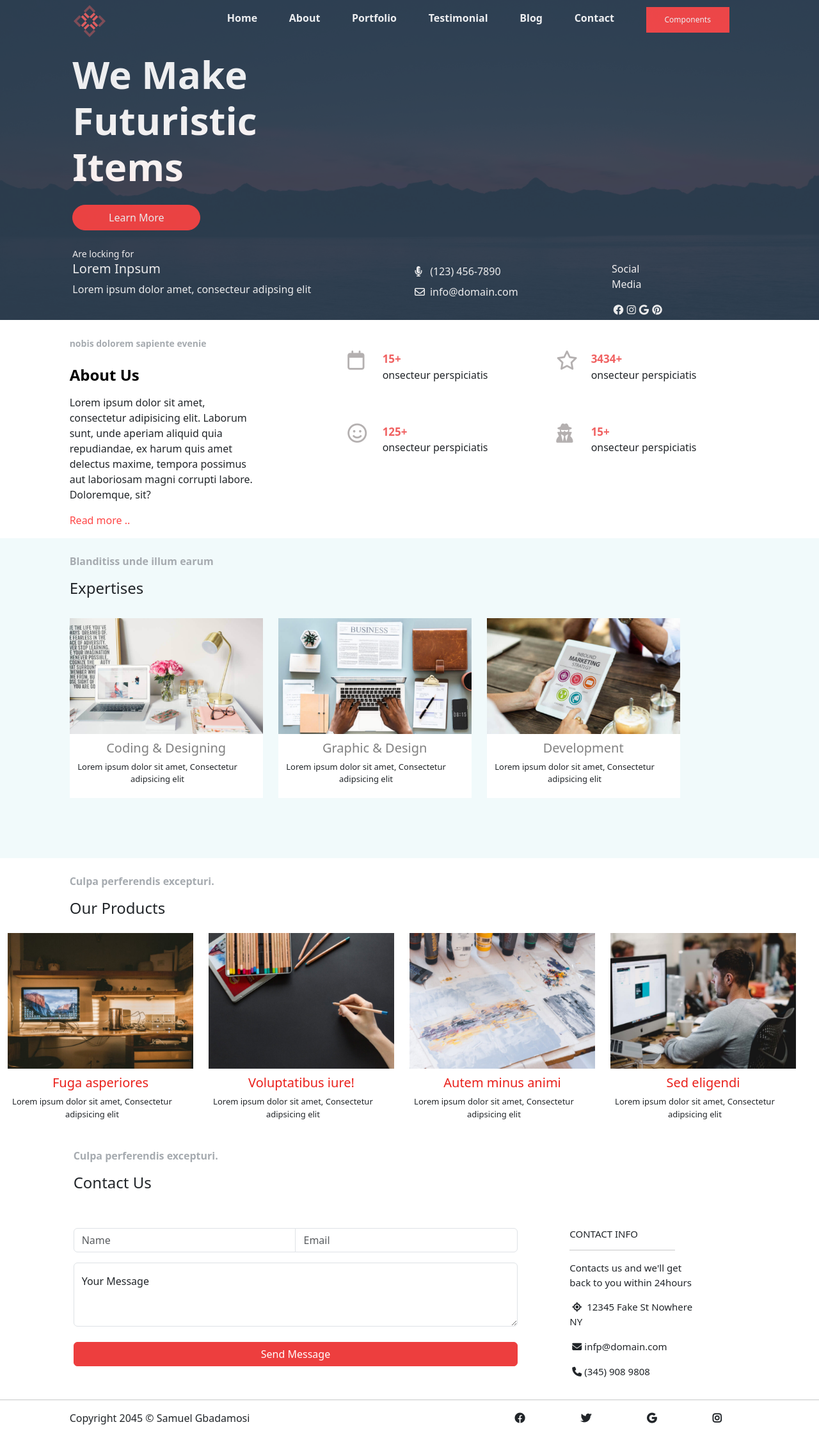
After one commit to Samuel-Gbadamosi/Developmentstudies, a PHP site: page /index.php in a window 1280 px wide. The commit adds this page. Shown: the whole page at 64% size. Run offline with PHP 8.4, Linux system fonts and the light colour scheme; some libraries are stand-ins or nearby versions.

Commit message:
index & styles

```diff
--- /dev/null
+++ b/draco/index.php
@@ -0,0 +1,324 @@
+<!DOCTYPE html>
+<html lang="en">
+<head>
+    <meta charset="UTF-8">
+    <meta http-equiv="X-UA-Compatible" content="IE=edge">
+    <meta name="viewport" content="width=device-width, initial-scale=1.0">
+    <title>Home</title>
+    <link rel="stylesheet" href="styles.css">
+    <!-- link bootsrap -->
+    <link href="https://cdn.jsdelivr.net/npm/bootstrap@5.3.0-alpha1/dist/css/bootstrap.min.css" rel="stylesheet" integrity="sha384-GLhlTQ8iRABdZLl6O3oVMWSktQOp6b7In1Zl3/Jr59b6EGGoI1aFkw7cmDA6j6gD" crossorigin="anonymous">
+     <!-- font awesome link -->
+     <link rel="stylesheet" href="https://cdnjs.cloudflare.com/ajax/libs/font-awesome/6.3.0/css/all.min.css" integrity="sha512-SzlrxWUlpfuzQ+pcUCosxcglQRNAq/DZjVsC0lE40xsADsfeQoEypE+enwcOiGjk/bSuGGKHEyjSoQ1zVisanQ==" crossorigin="anonymous" referrerpolicy="no-referrer" />
+</head>
+<body>
+    <!-- header starts here -->
+    <header>
+        <div class="row p-2 overlay">
+            <div class="offset-1 col-2">
+                <img style="height:50px;" src="log1.svg" alt="">
+
+            </div>
+            <div class="col-8 ">
+                <ul class="d-flex justify-content-around list-unstyled myowntext pt-2">
+                    <li>Home</li>
+                    <li>About</li>
+                    <li>Portfolio</li>
+                    <li>Testimonial</li>
+                    <li>Blog</li>
+                    <li>Contact</li>
+                    <li><button class="com mb-2">Components</button></li>
+                </ul>
+
+            </div>
+
+            <div class="row">
+                <div class="offset-1 col-4 juhu">
+                    <h2>We Make Futuristic Items </h2>
+                    <button class="lm mt-3">Learn More</button>
+
+                </div>
+
+            </div>
+            <div class="row bgyu mt-4">
+                <div class="offset-1 col-4">
+                    <small>Are locking for</small>
+                    <h5>Lorem Inpsum</h5>
+                    <p>Lorem ipsum dolor amet, consecteur adipsing elit</p>
+
+                </div>
+                <div class="offset-1 col-3 mt-4">
+                    <ul class="list-unstyled">
+                        <li><i class="fa-solid fa-duotone fa-microphone-lines p-2"></i> (123) 456-7890 </li>
+                        <li><i class="fa-regular fa-envelope p-2"></i>info@domain.com</li>
+                    </ul>
+
+                </div>
+                <div class="col-1 mt-4">
+                    <p>Social Media</p>
+                    <ul class="d-flex list-unstyled justify-content-around">
+                        <li><i class="fa-regular fa-brands fa-facebook"></i></li>
+                        <li><i class="fa-regular fa-brands fa-instagram"></i></li>
+                        <li><i class="fa-regular fa-brands fa-google"></i></li>
+                        <li><i class="fa-regular fa-brands fa-pinterest"></i></li>
+
+
+
+                    </ul>
+
+                </div>
+
+            </div>
+
+        </div>
+
+
+    </header>
+    <!-- header ends here -->
+    <!-- main starts here -->
+    <main class="mt-4 " >
+        <div class="row lock">
+            <div class="offset-1 col-3">
+
+                <small style="color: #a6abb0; font-weight: 800;">nobis dolorem sapiente evenie</small>
+                <h4 class="pt-4 mb-3">About Us</h4>
+                <p>Lorem ipsum dolor sit amet, consectetur adipisicing elit. Laborum sunt, unde aperiam aliquid quia repudiandae, ex harum quis amet delectus maxime, tempora possimus aut laboriosam magni corrupti labore. Doloremque, sit?</p>
+
+                <p style="color: #ff4545;">Read more ..</p>
+            </div>
+            <div class="offset-1 pt-4 col-3 ">
+                <div class="row ">
+                    <div class="col-2"><i class="fa-regular fa-calendar myicon"></i></div>
+                    <div class="col-7">
+                        <ul class="list-unstyled">
+                            <li class="jerry">15+</li>
+                            <li>onsecteur perspiciatis</li>
+                        </ul>
+                    </div>
+
+
+                </div>
+                <div class="row mt-5">
+                    <div class="col-2"><i class="fa-regular fa-face-smile myicon"></i></div>
+                    <div class="col-7">
+                        <ul class="list-unstyled">
+                            <li class="jerry">125+</li>
+                            <li>onsecteur perspiciatis</li>
+                        </ul>
+                    </div>
+
+
+                </div>
+
+            </div>
+            <div class="col-3">
+
+                <div class="row pt-4">
+                    <div class="col-2 "><i class="fa-regular fa-star myicon "></i></div>
+                    <div class="col-7">
+                        <ul class="list-unstyled">
+                            <li class="jerry ">3434+</li>
+                            <li>onsecteur perspiciatis</li>
+                        </ul>
+                    </div>
+
+
+                </div>
+                <div class="row mt-5">
+                    <div class="col-2"><i class="fa-solid fa-user-secret myicon"></i></div>
+                    <div class="col-7">
+                        <ul class="list-unstyled">
+                            <li class="jerry">15+</li>
+                            <li>onsecteur perspiciatis</li>
+                        </ul>
+                    </div>
+
+
+                </div>
+
+
+            </div>
+
+        </div>
+        <section class="sectOne">
+            <div class="row">
+                <div class="offset-1 col-3 mt-4">
+                    <p style="color: #a6abb0; font-weight: 800;">Blanditiss unde illum earum</p>
+                    <h4>Expertises</h4>
+
+                </div>
+
+            </div>
+
+            <div class="row text-center mt-4">
+                <div class="offset-1 col-3" >
+                    <img class="img-fluid" src="pic1.jpeg" alt="">
+
+                    <div class="mydi">
+                        <h5>Coding & Designing</h5>
+                    <p>Lorem ipsum dolor sit amet, Consectetur adipsicing elit</p>
+
+                    </div>
+
+
+                </div>
+                <div class="col-3">
+                    <img class="img-fluid" src="pic2.jpeg" alt="">
+                    <div class="mydi">
+                        <h5>Graphic & Design</h5>
+                        <p>Lorem ipsum dolor sit amet, Consectetur adipsicing elit</p>
+
+                    </div>
+
+
+                </div>
+                <div class="col-3">
+                    <img class="img-fluid" src="pic3.jpeg" alt="">
+                    <div class="mydi">
+                        <h5>Development</h5>
+                        <p>Lorem ipsum dolor sit amet, Consectetur adipsicing elit</p>
+
+                    </div>
+
+
+                </div>
+
+            </div>
+
+        </section>
+        <section class="grade">
+            <div class="row">
+                <div class="offset-1 col-3 mt-4">
+                    <p style="color: #a6abb0; font-weight: 800;">Culpa perferendis excepturi.</p>
+                    <h4>Our Products</h4>
+
+                </div>
+
+            </div>
+            <div class="row container-fluid mt-3 ">
+                <div class="col-3  text-center">
+                    <img class="img-fluid" src="mac1.jpeg" alt="">
+                    <div class="mydi">
+                        <h5 style="color: #E91F1A;">Fuga asperiores</h5>
+                        <p>Lorem ipsum dolor sit amet, Consectetur adipsicing elit</p>
+
+                    </div>
+
+
+                </div>
+                <div class="col-3 text-center">
+                    <img class="img-fluid" src="mac2.jpeg" alt="">
+                    <div class="mydi">
+                        <h5 style="color: #E91F1A;">Voluptatibus iure!</h5>
+                        <p>Lorem ipsum dolor sit amet, Consectetur adipsicing elit</p>
+
+                    </div>
+
+
+                </div>
+
+                <div class="col-3 text-center">
+                    <img class="img-fluid" src="mac3.jpeg" alt="">
+                    <div class="mydi">
+                        <h5 style="color: #E91F1A;">Autem minus animi</h5>
+                        <p>Lorem ipsum dolor sit amet, Consectetur adipsicing elit</p>
+
+                    </div>
+
+
+                </div>
+
+                <div class="col-3 text-center">
+                    <img class="img-fluid" src="mac4.jpeg" alt="">
+                    <div class="mydi">
+                        <h5 style="color: #E91F1A;">Sed eligendi</h5>
+                        <p>Lorem ipsum dolor sit amet, Consectetur adipsicing elit</p>
+
+                    </div>
+
+
+                </div>
+
+                <div class="row">
+                    <div class="offset-1 col-3 mt-4">
+                        <p style="color: #a6abb0; font-weight: 800;">Culpa perferendis excepturi.</p>
+                        <h4>Contact Us</h4>
+
+                    </div>
+
+                </div>
+
+                        <div class="row  mt-5 ">
+                            <div class="offset-1 col-7">
+                                <div class="input-group mb-3">
+                                    <input type="text" class="form-control" placeholder="Name" aria-label="Username">
+                                    <input type="text" class="form-control" placeholder="Email" aria-label="Server">
+                                  </div>
+                                    <div class="form-floating">
+                                        <textarea class="form-control" placeholder="Leave a comment here" id="floatingTextarea2" style="height: 100px"></textarea>
+                                        <label for="floatingTextarea2">Your Message</label>
+
+                                      </div>
+                                      <div class=" d-grid gap-2 mt-4">
+                                          <button class="btn btn-primary" style="background-color: #ED3E3E; border: 1px solid #ED3E3E;" type="button">Send Message</button>
+
+                                      </div>
+
+
+
+                            </div>
+                            <div class="col-4">
+                                <div class="ci">
+                                    <h4>CONTACT INFO</h4>
+                                    <hr style="width: 50%;">
+                                    <p>Contacts us and we'll get back to you within 24hours</p>
+                                    <p> <i class="fa-solid fa-location p-1"></i> 12345 Fake St Nowhere NY</p>
+                                    <p><i class="fa-solid fa-envelope p-1"></i>infp@domain.com</p>
+                                    <p><i class="fa-solid fa-phone p-1"></i>(345) 908 9808</p>
+
+
+                                </div>
+
+                            </div>
+
+
+                        </div>
+
+
+
+
+
+
+
+
+            </div>
+        </section>
+        <hr>
+        <div class="row">
+            <div class="offset-1 col-4">
+                <p>Copyright 2045 © Samuel Gbadamosi  </p>
+
+            </div>
+            <div class="offset-2 col-4">
+                <ul class="d-flex justify-content-around list-unstyled">
+                    <li><i class="fa-solid fa-brands fa-facebook"></i></li>
+                    <li><i class="fa-solid fa-brands fa-twitter "></i></li>
+                    <li><i class="fa-solid fa-brands fa-google"></i></li>
+                    <li><i class="fa-solid fa-brands fa-instagram"></i></li>
+                </ul>
+
+            </div>
+
+        </div>
+
+    </main>
+    <!-- main ends here -->
+    <!-- footer starts here -->
+    <footer>
+
+    </footer>
+    <!-- footer ends here -->
+
+
+</body>
+</html>
--- a/draco/styles.css
+++ b/draco/styles.css
@@ -5,6 +5,7 @@
 }
 
 header{
+    /* dont touch header height */
     /* position: sticky; */
     width: 100%;
     background-color: white;
```
